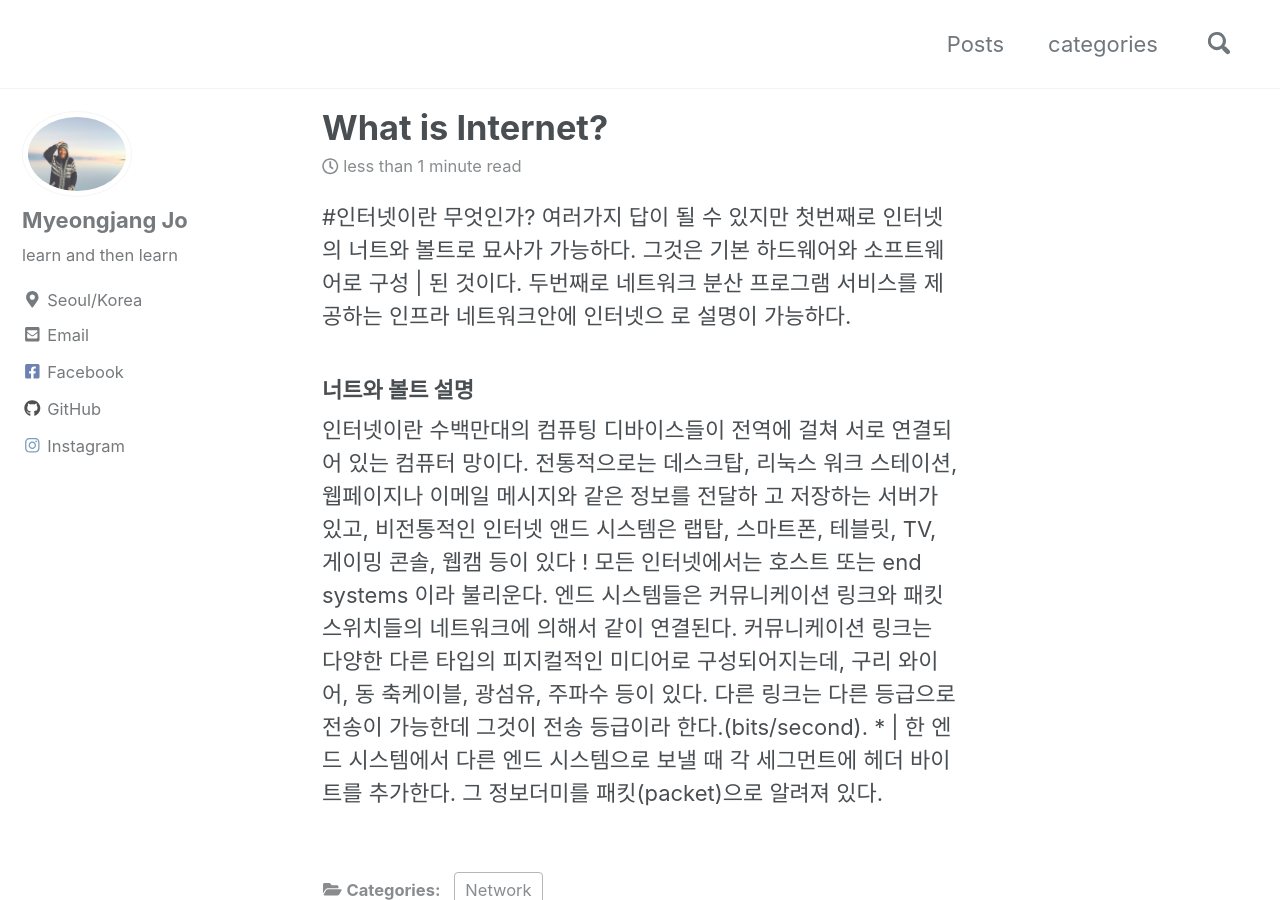
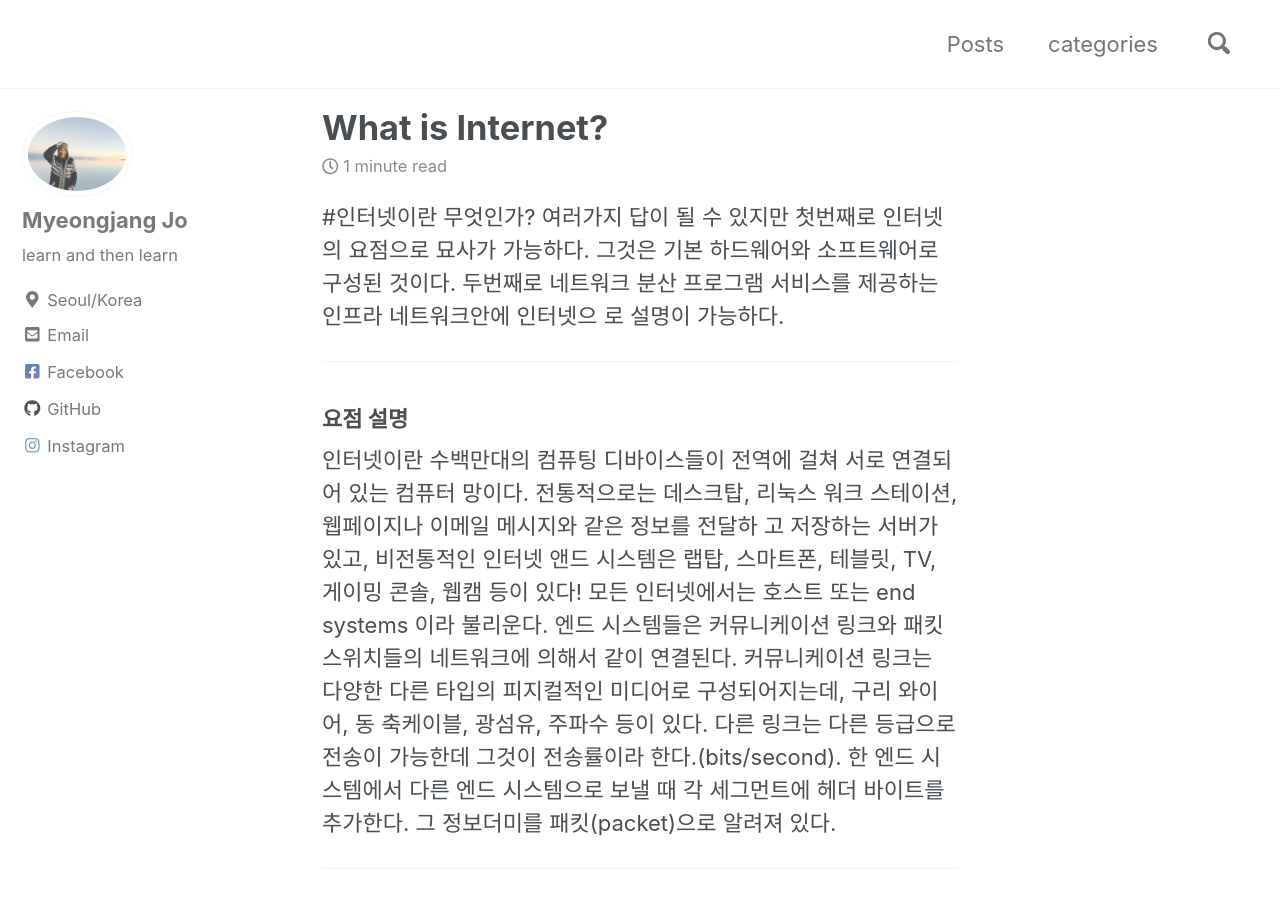
Before and after one commit to josephmjjo/josephmjjo.github.io, a Jekyll site: the page built from _posts/2019-08-30-Internet.md, in a window 1280 px wide and 900 px high. Built offline with Jekyll 4.4.1, drawn with Linux system fonts in a browser that asks for light colours; cached includes are drawn as plain includes; nearby versions of some CDN libraries; part of the change alters nothing that is shown; some of the changed text lies outside the part shown.

```diff
--- a/_posts/2019-08-30-Internet.md
+++ b/_posts/2019-08-30-Internet.md
@@ -7,14 +7,21 @@ categories:
 
 #인터넷이란 무엇인가?
 여러가지 답이 될 수 있지만
-첫번째로 인터넷의 너트와 볼트로 묘사가 가능하다. 그것은 기본 하드웨어와 소프트웨어로 구성 | 된 것이다. 두번째로 네트워크 분산 프로그램 서비스를 제공하는 인프라 네트워크안에 인터넷으
+첫번째로 인터넷의 요점으로 묘사가 가능하다. 그것은 기본 하드웨어와 소프트웨어로 구성된 것이다. 두번째로 네트워크 분산 프로그램 서비스를 제공하는 인프라 네트워크안에 인터넷으
 로 설명이 가능하다.
 
-
-### 너트와 볼트 설명
+***
+### 요점 설명
 인터넷이란 수백만대의 컴퓨팅 디바이스들이 전역에 걸쳐 서로 연결되어 있는 컴퓨터 망이다.
-전통적으로는 데스크탑, 리눅스 워크 스테이션, 웹페이지나 이메일 메시지와 같은 정보를 전달하 고 저장하는 서버가 있고, 비전통적인 인터넷 앤드 시스템은 랩탑, 스마트폰, 테블릿, TV, 게이밍 콘솔, 웹캠 등이 있다 !
+전통적으로는 데스크탑, 리눅스 워크 스테이션, 웹페이지나 이메일 메시지와 같은 정보를 전달하 고 저장하는 서버가 있고, 비전통적인 인터넷 앤드 시스템은 랩탑, 스마트폰, 테블릿, TV, 게이밍 콘솔, 웹캠 등이 있다!
 모든 인터넷에서는 호스트 또는 end systems 이라 불리운다.
 엔드 시스템들은 커뮤니케이션 링크와 패킷 스위치들의 네트워크에 의해서 같이 연결된다.
-커뮤니케이션 링크는 다양한 다른 타입의 피지컬적인 미디어로 구성되어지는데, 구리 와이어, 동 축케이블, 광섬유, 주파수 등이 있다. 다른 링크는 다른 등급으로 전송이 가능한데 그것이 전송 등급이라 한다.(bits/second). *
-| 한 엔드 시스템에서 다른 엔드 시스템으로 보낼 때 각 세그먼트에 헤더 바이트를 추가한다. 그 정보더미를 패킷(packet)으로 알려져 있다.
+커뮤니케이션 링크는 다양한 다른 타입의 피지컬적인 미디어로 구성되어지는데, 구리 와이어, 동 축케이블, 광섬유, 주파수 등이 있다. 다른 링크는 다른 등급으로 전송이 가능한데 그것이 전송률이라 한다.(bits/second). 한 엔드 시스템에서 다른 엔드 시스템으로 보낼 때 각 세그먼트에 헤더 바이트를 추가한다. 그 정보더미를 패킷(packet)으로 알려져 있다.
+
+***
+### 패킷 스위치
+패킷 스위치는 커뮤니케이션 링크를 받는 패킷과 보내는 패킷으로 되어 있는데 라우터와 link-layer 스위치가 대표적이다. 두 가지 스위치는 최종 목적지로 향한다(뭔말이야?)
+링크-레이어 스위치는 접속망에 쓰고 주로 사용 한다면 라우터는 핵심망에 사용한다.
+출발지로부터 여러 통신 링크와 패킷 스위치를 거쳐 목적지에 이르는 길을 route 나 path라고 한다. Packet-switched 네트워크는 많은 교통수단과 비슷하다. 예를 들어 공장에서 큰 화물을 고속도로를 통해 운반할 때 화물을 분할하고 트럭에 싣는다. 그리고 도착지점에 도착하면 화물을 내린다.
+
+보통 패킷을 트럭에 비유하고 커뮤니케이션 링크는 도로, 패킷 스위치는 교차로, 그리고 앤드 시스템을 빌딩으로 비유한다.
```
Also changed, not shown: _posts/2019-08-12-Map.md (+1 -1 lines), _posts/2019-08-17-Hash_table.md (+2 -2 lines).
